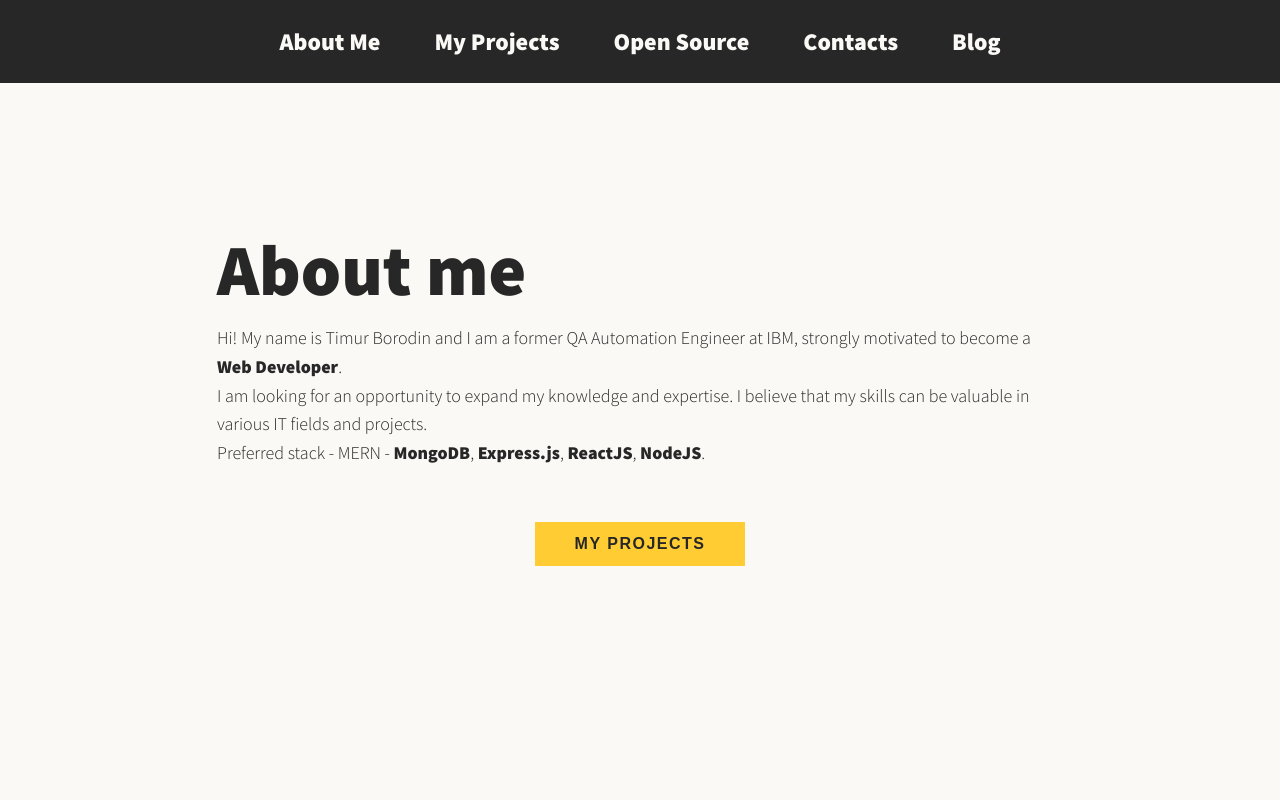
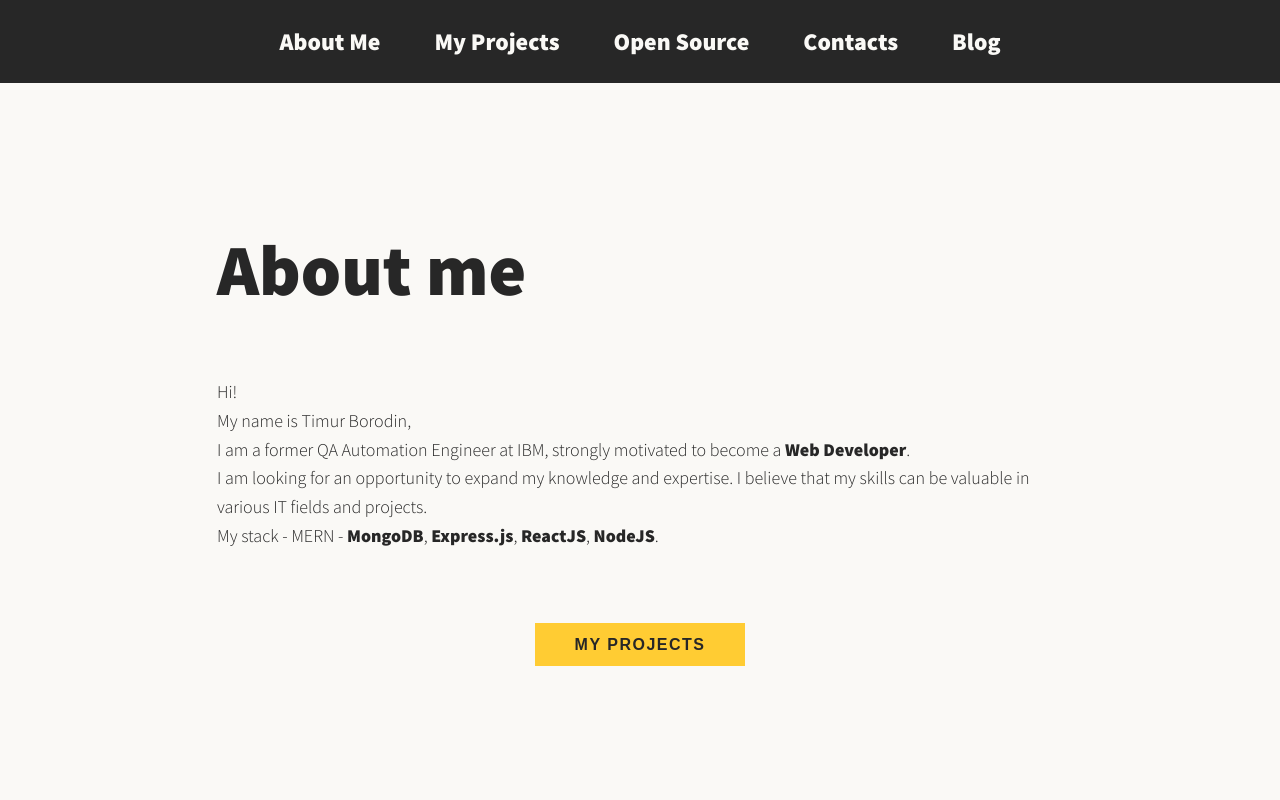
Before and after one commit to De1ain/de1ain.github.io, a Next.js app: page / in a window 1280 px wide. Shown: the top 800 px of the page. Built offline with nearby package versions, Linux system fonts and the light colour scheme.

Commit message:
Styling changes

```diff
--- a/components/AboutMe.js
+++ b/components/AboutMe.js
@@ -9,12 +9,17 @@ const AboutMe = () => {
             <header>
                 <h1>About me</h1>
             </header>
+            <div className={styles.brief}>
                 <p>
-                Hi! My name is Timur Borodin and I am a former QA Automation Engineer at IBM, strongly motivated to become a <strong>Web Developer</strong>.
+                    Hi!
+                    <br />
+                    My name is Timur Borodin,
+                    <br />
+                    I am a former QA Automation Engineer at IBM, strongly motivated to become a <strong>Web Developer</strong>.
                     <br />
                     I am looking for an opportunity to expand my knowledge and expertise. I believe that my skills can be valuable in various IT fields and projects.
                     <br />
-                Preferred stack - MERN - <strong>MongoDB</strong>, <strong>Express.js</strong>, <strong>ReactJS</strong>, <strong>NodeJS</strong>.
+                    My stack - MERN - <strong>MongoDB</strong>, <strong>Express.js</strong>, <strong>ReactJS</strong>, <strong>NodeJS</strong>.
                 </p>
                 <p className={styles['about-me__p']}>
                     <Link href='#my-projects'>
@@ -23,6 +28,7 @@ const AboutMe = () => {
                         </button>
                     </Link>
                 </p>
+            </div>
         </section>
     );
 };
--- a/components/AboutMe.module.css
+++ b/components/AboutMe.module.css
@@ -1,6 +1,10 @@
 .about-me {
   max-width: 900px;
   margin: 8em auto;
+}
+
+.brief {
+  margin: 4em auto 0;
 }
 
 .about-me__submit-btn {
@@ -22,6 +26,6 @@
 }
 
 .about-me__p {
-  margin-top: 3em;
+  margin: 4em auto 0;
   text-align: center;
 }
```
Lines whose indentation alone changed are shown as unchanged.
